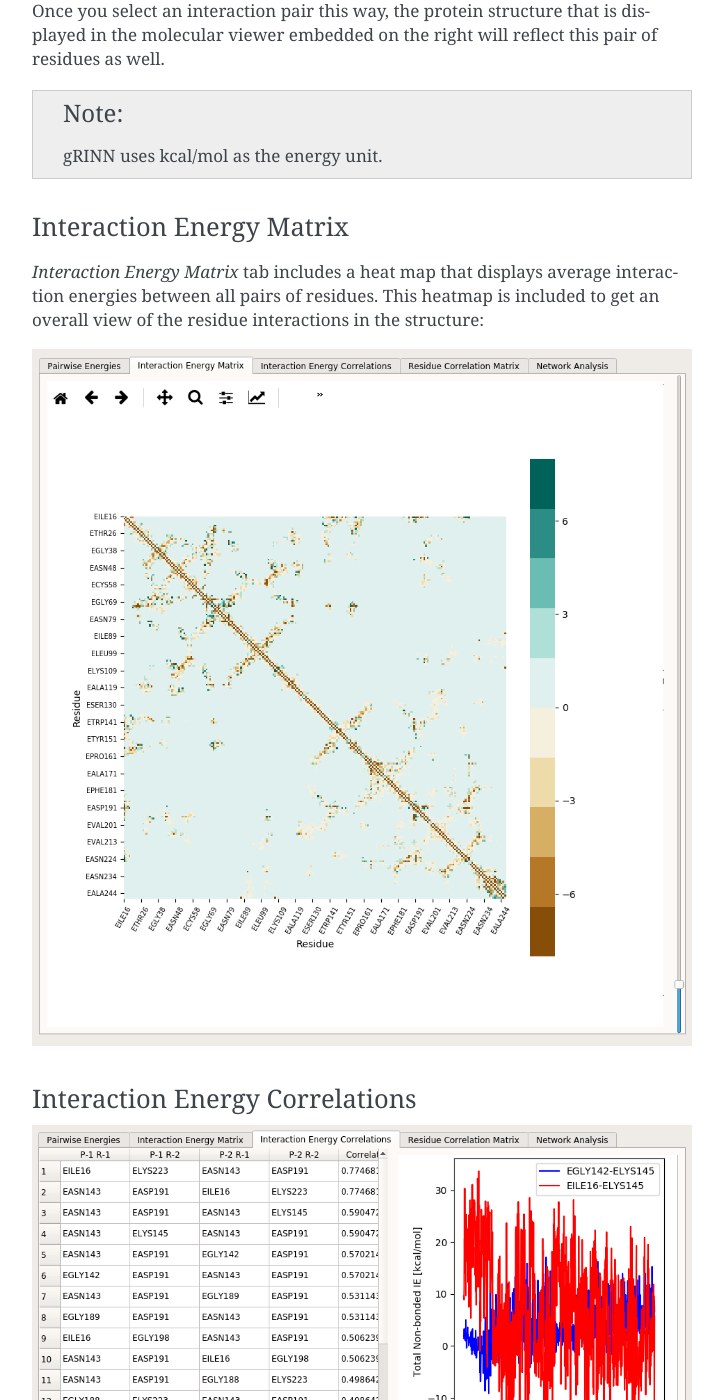
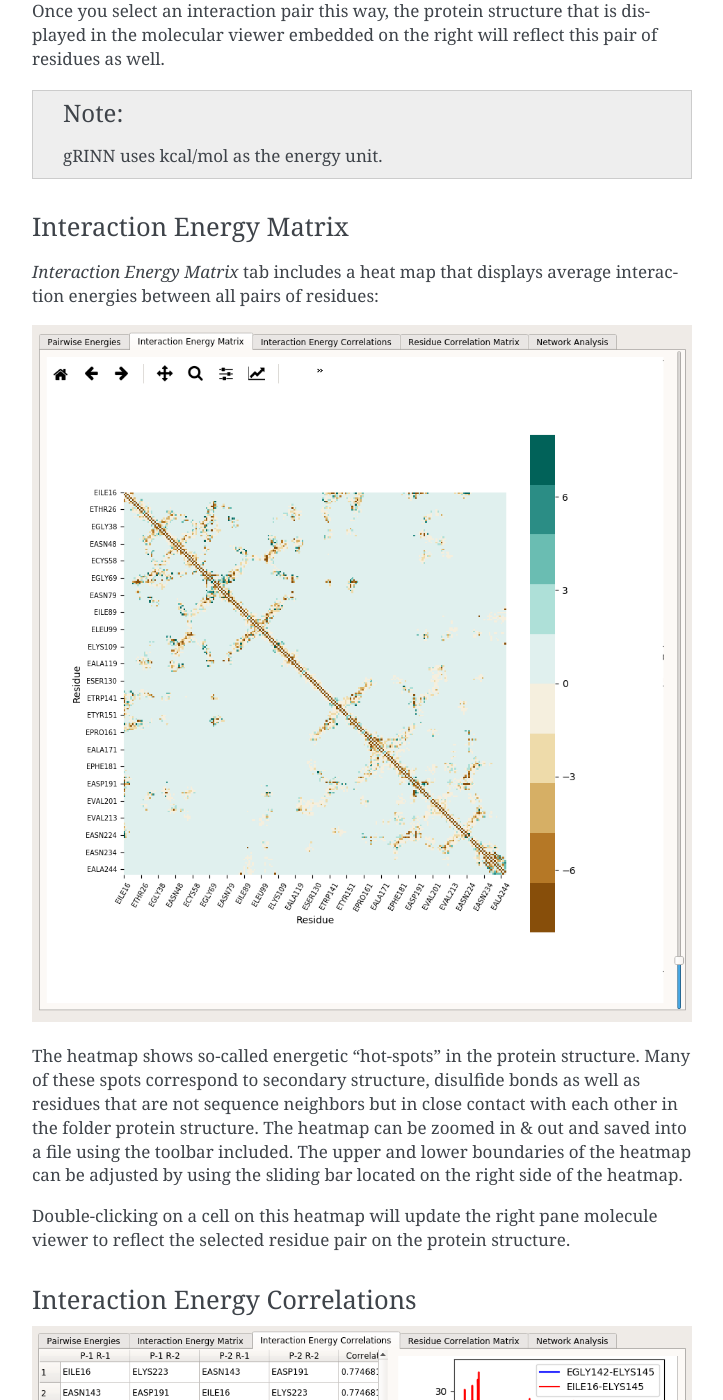
Before and after one commit to osercinoglu/grinn, a Sphinx documentation site: the page built from source/docs/tutorial.rst, in a window 1280 px wide and 1400 px high, scrolled down 9610 px. Shown: the whole window, without its empty margins (388-1111 px from the left). Built offline with Sphinx 7.4.7, drawn with Linux system fonts in a browser that asks for light colours; pages that are not in the unit, such as notebooks, are missing from menus.

Commit message:
Further work on docs
Former-commit-id: 2f7c17a712df5617f7f65e882dd033e7d691febb

```diff
--- a/source/docs/tutorial.rst
+++ b/source/docs/tutorial.rst
@@ -180,9 +180,13 @@ Once you select an interaction pair this way, the protein structure that is disp
 Interaction Energy Matrix
 ^^^^^^^^^^^^^^^^^^^^^^^^^
 
-*Interaction Energy Matrix* tab includes a heat map that displays average interaction energies between all pairs of residues. This heatmap is included to get an overall view of the residue interactions in the structure:
+*Interaction Energy Matrix* tab includes a heat map that displays average interaction energies between all pairs of residues:
 
 .. image:: gRINN_viewResultsInteractionEnergyMatrix.png
+
+The heatmap shows so-called energetic "hot-spots" in the protein structure. Many of these spots correspond to secondary structure, disulfide bonds as well as residues that are not sequence neighbors but in close contact with each other in the folder protein structure. The heatmap can be zoomed in & out and saved into a file using the toolbar included. The upper and lower boundaries of the heatmap can be adjusted by using the sliding bar located on the right side of the heatmap.
+
+Double-clicking on a cell on this heatmap will update the right pane molecule viewer to reflect the selected residue pair on the protein structure.
 
 Interaction Energy Correlations
 ^^^^^^^^^^^^^^^^^^^^^^^^^^^^^^^
```
Also changed, not shown: 10 other files.
